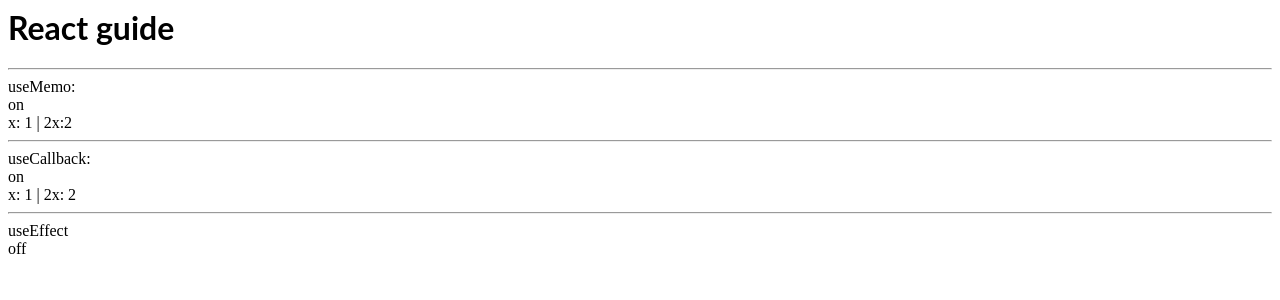
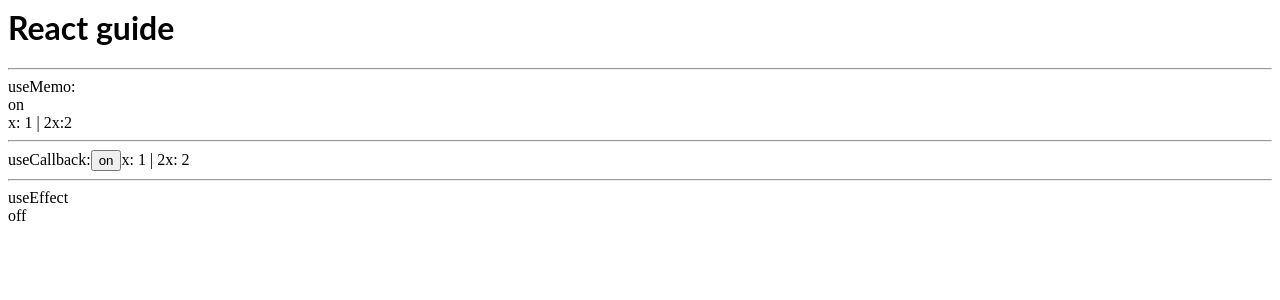
Before and after one commit to 10xvick/stackblitz-react-guide, a React (Create React App) app: page / in a window 1280 px wide. Shown: the top 300 px of the page. Built offline with nearby package versions, Linux system fonts and the light colour scheme.

Commit message:
1 file modified

```diff
--- a/examples/Ex_useCallback.tsx
+++ b/examples/Ex_useCallback.tsx
@@ -16,7 +16,7 @@ export default function Ex_useCallback() {
   return (
     <div>
       useCallback:
-      <div onClick={() => setFlag(!flag)}>{flag ? 'on' : 'off'}</div>
+      <button onClick={() => setFlag(!flag)}>{flag ? 'on' : 'off'}</button>
       x: <span onClick={() => setCount(count + 1)}>{count}</span> |
       <List double={double} />
     </div>
```
